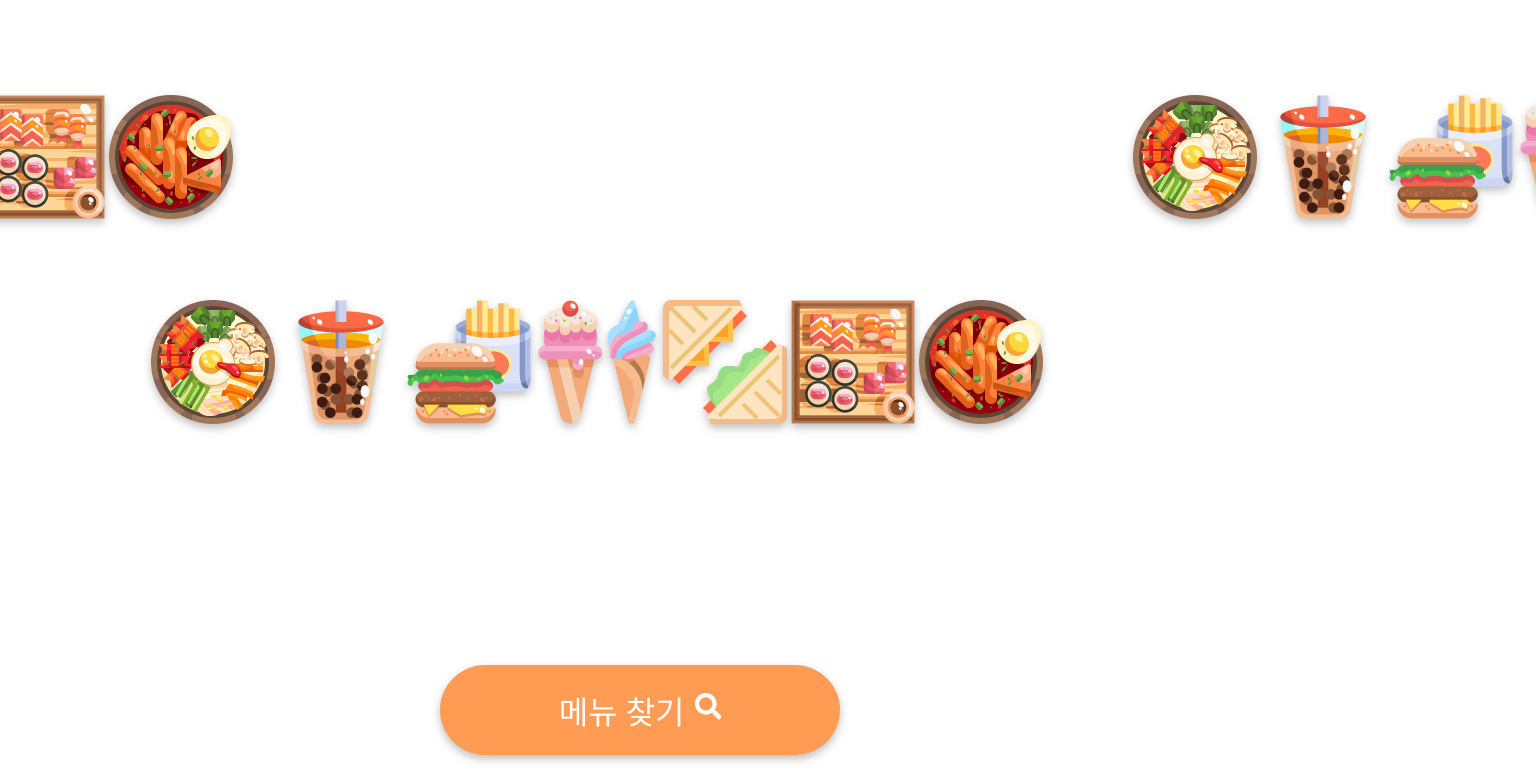
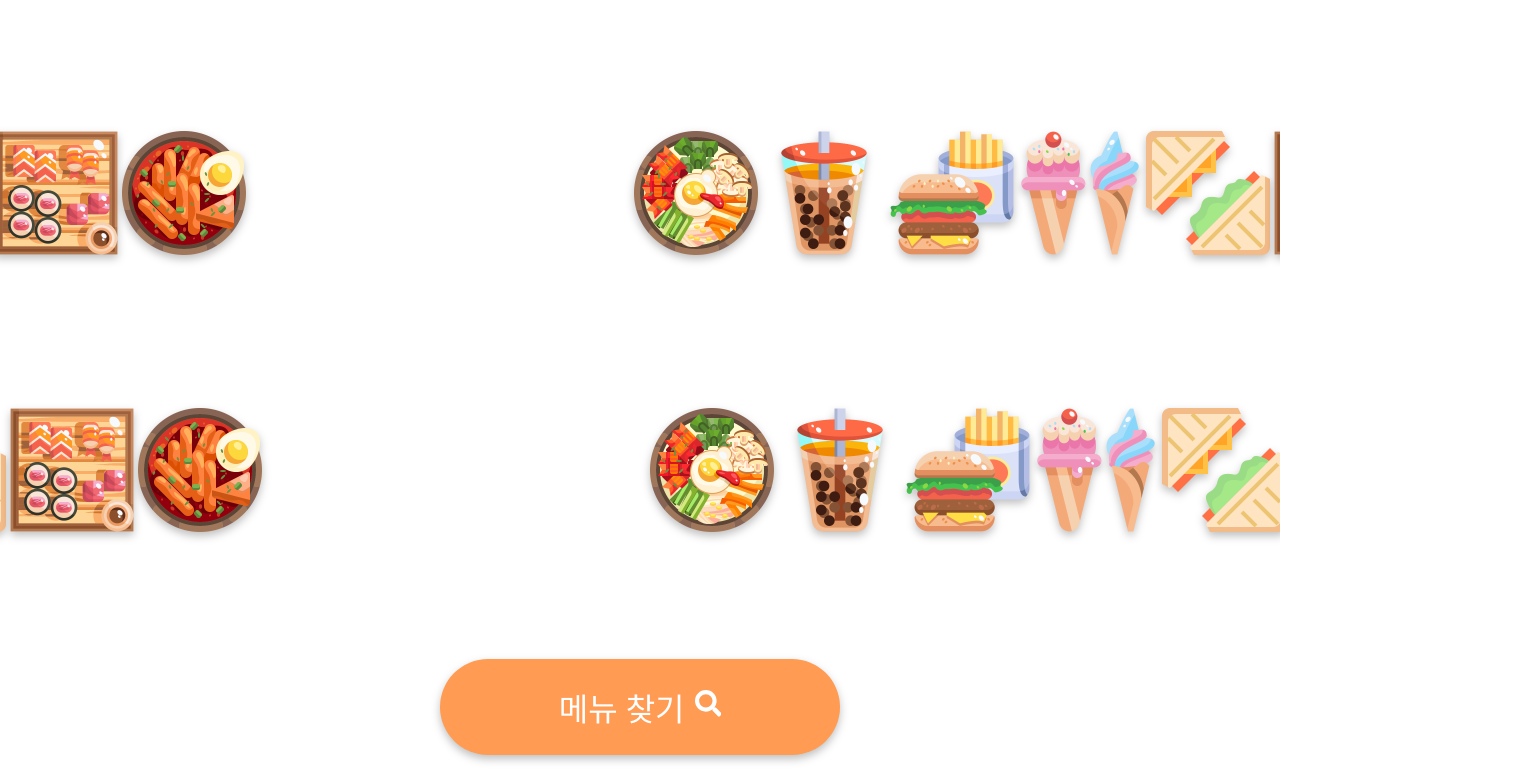
Before and after one commit to mihyunLee/react-momuckji, a React (Create React App) app: page / in a window 1280 px wide. Shown: the part 160-944 px from the top of the page, 1536 px wide, since content can reach past the window. Built offline with nearby package versions, Linux system fonts and the light colour scheme; a web font is replaced by a local one.

Commit message:
style: Home 여백 조절

```diff
--- a/src/App.js
+++ b/src/App.js
@@ -21,6 +21,9 @@ const GlobalStyle = createGlobalStyle`
     min-height: 100vh;
     margin: 0;
   }
+  #root{
+    width: 100%;
+  }
 `;
 
 function App() {
--- a/src/components/Button.js
+++ b/src/components/Button.js
@@ -10,7 +10,7 @@ const DesktopBtn = styled.button`
   width: 400px;
   height: 100px;
 
-  margin-top: 200px;
+  margin-top: 50px;
 
   border: none;
   border-radius: 20em;
--- a/src/components/Slider.js
+++ b/src/components/Slider.js
@@ -8,8 +8,8 @@ const SliderBlock = styled.div`
   align-items: center;
 
   width: 100%;
-  margin: 50px 0;
-  font-size: 92px;
+  margin: 80px 0;
+  font-size: 128px;
 
   img {
     width: 128px;
@@ -20,7 +20,7 @@ const SliderBlock = styled.div`
 
 const Slider = ({ direction }) => {
   return (
-    <Marquee speed={50} direction={direction} gradient={false}>
+    <Marquee speed={80} direction={direction} gradient={false}>
       <SliderBlock>
         <img alt="bibimbap" src="images/bibimbap.png" />
         <img alt="bubble-tea" src="/images/bubble-tea.png" />
```
